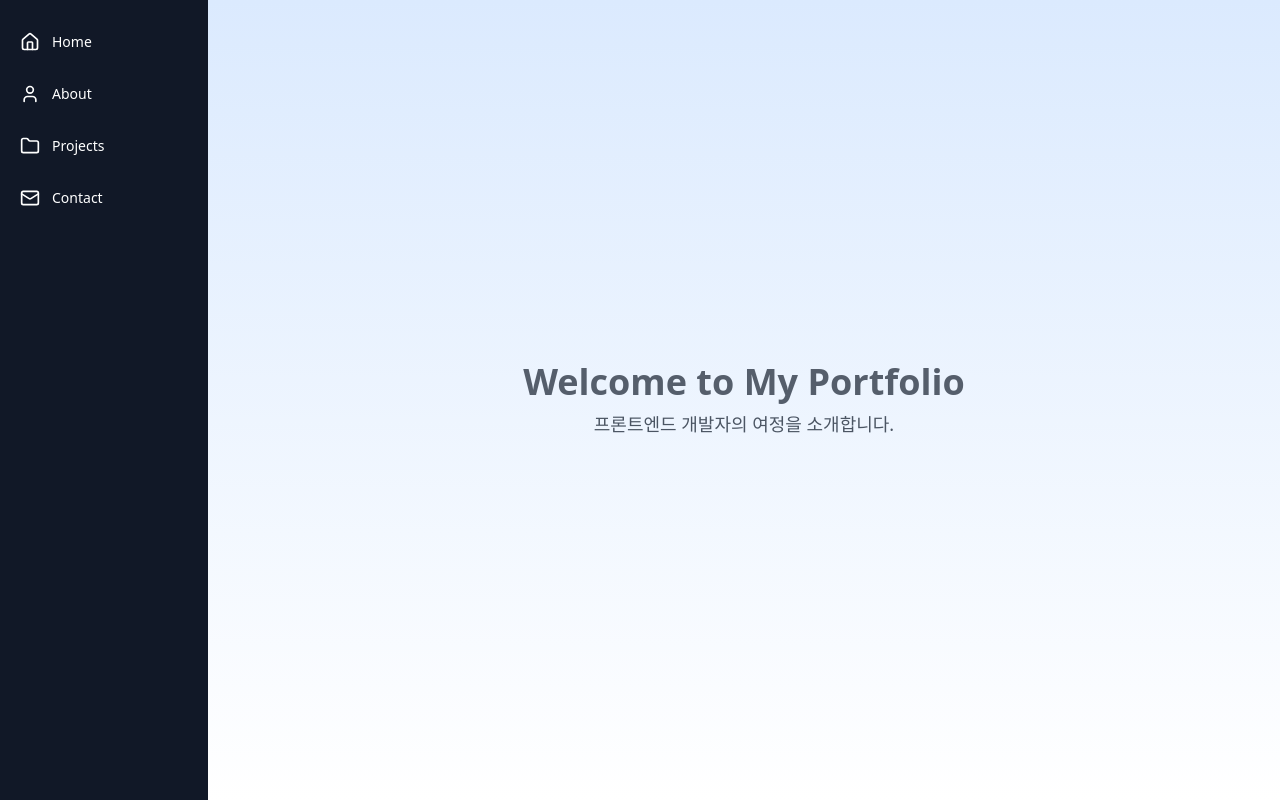
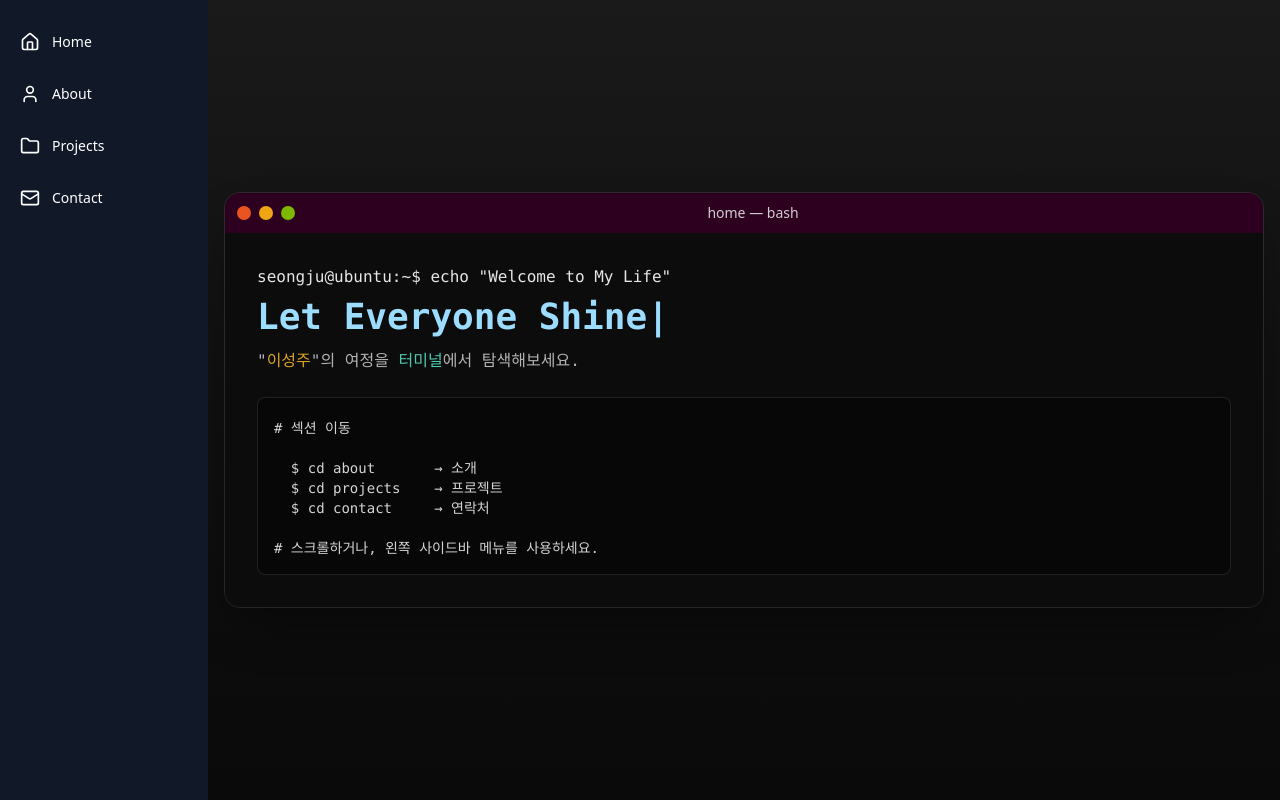
Before and after one commit to Seongju38/my-portfolio, a React (Vite) app: page /home in a window 1280 px wide. Built offline with nearby package versions, Linux system fonts and the light colour scheme.

Commit message:
Home.tsx UI  (터미널 감성 유지) 및 내용 변경

```diff
--- a/src/index.css
+++ b/src/index.css
@@ -12,9 +12,10 @@
     opacity: 0;
   }
 }
-/* .animate-cursor {
+
+.animate-cursor {
   animation: cursor-blink 1s step-end infinite;
-} */
+}
 
 /* :root {
   font-family: system-ui, Avenir, Helvetica, Arial, sans-serif;
--- a/src/pages/Home.tsx
+++ b/src/pages/Home.tsx
@@ -1,10 +1,44 @@
-import { useEffect, useState } from "react";
+import { useEffect, useState, ReactNode } from "react";
 import About from "./About";
 import Projects from "./Projects";
 
+function TerminalWindow({
+  title,
+  children,
+  id,
+}: {
+  title: string;
+  children: ReactNode;
+  id?: string;
+}) {
+  return (
+    <section
+      id={id}
+      className="h-screen snap-start flex items-center justify-center px-4"
+    >
+      <div className="w-full max-w-6xl rounded-2xl overflow-hidden shadow-2xl shadow-black/40 border border-white/10">
+        {/* window chrome */}
+        <div className="h-10 bg-[#2c001e] flex items-center justify-between px-3">
+          <div className="flex items-center gap-2">
+            <span className="inline-block h-3.5 w-3.5 rounded-full bg-[#E95420]" />
+            <span className="inline-block h-3.5 w-3.5 rounded-full bg-[#F0A513]" />
+            <span className="inline-block h-3.5 w-3.5 rounded-full bg-[#7FB800]" />
+          </div>
+          <div className="text-sm text-white/80 font-medium">{title}</div>
+          <div className="w-10" />
+        </div>
+        {/* body */}
+        <div className="bg-[#0c0c0c] text-[#e6e6e6] font-mono p-6 md:p-8">
+          {children}
+        </div>
+      </div>
+    </section>
+  );
+}
+
 function Home() {
   const [text, setText] = useState("");
-  const fullText = "Welcome to My Portfolio";
+  const fullText = "Let Everyone Shine";
 
   useEffect(() => {
     let i = 0;
@@ -18,40 +52,50 @@ function Home() {
   }, []);
 
   return (
-    <div className="h-screen flex flex-col">
+    <div className="h-screen flex flex-col bg-gradient-to-b from-[#1a1a1a] via-[#101010] to-[#0a0a0a]">
       <div className="flex-grow overflow-y-scroll snap-y snap-mandatory scroll-smooth">
         {/* Home Section */}
-        <section
-          id="home"
-          className="h-screen snap-start flex flex-col items-center justify-center text-center px-4 bg-gradient-to-b from-blue-100 to-white"
-        >
-          <h1 className="text-4xl font-bold text-gray-800 mb-2 animate-pulse">
+        <TerminalWindow title="home — bash" id="home">
+          <pre className="whitespace-pre-wrap leading-7 text-sm md:text-base">
+            {`seongju@ubuntu:~$ echo "Welcome to My Life"`}
+          </pre>
+          <h1 className="mt-2 text-2xl md:text-4xl font-bold text-[#9cdcfe]">
             {text}
+            <span className="animate-cursor">|</span>
           </h1>
-          <p className="text-lg text-gray-600">
-            프론트엔드 개발자의 여정을 소개합니다.
+          <p className="mt-3 text-[#b3b3b3]">
+            "<span className="text-[#daa520]">이성주</span>"의 여정을{" "}
+            <span className="text-[#4ec9b0]">터미널</span>에서 탐색해보세요.
           </p>
-        </section>
+          <div className="mt-6 rounded-lg border border-white/10 bg-black/40 p-4 text-sm text-[#d4d4d4]">
+            {/* <div className="text-[#4ec9b0]">$</div> */}
+            <pre className="mt-1 whitespace-pre-wrap">
+              {`# 섹션 이동
+
+  $ cd about       → 소개
+  $ cd projects    → 프로젝트
+  $ cd contact     → 연락처
+
+# 스크롤하거나, 왼쪽 사이드바 메뉴를 사용하세요.`}
+            </pre>
+          </div>
+        </TerminalWindow>
 
         {/* About Section */}
-        <section
-          id="about"
-          className="h-screen snap-start flex items-center justify-center bg-white text-gray-800 px-8"
-        >
-          <div className="max-w-3xl">
+        <TerminalWindow title="about — bash" id="about">
+          <pre className="text-[#b3b3b3] text-sm">{`seongju@ubuntu:~$ cat about.txt`}</pre>
+          <div className="mt-4">
             <About />
           </div>
-        </section>
+        </TerminalWindow>
 
         {/* Projects Section */}
-        <section
-          id="projects"
-          className="h-screen snap-start flex items-center justify-center bg-gray-100 text-gray-800 px-8"
-        >
-          <div className="max-w-3xl">
+        <TerminalWindow title="projects — bash" id="projects">
+          <pre className="text-[#b3b3b3] text-sm">{`seongju@ubuntu:~$ ls ./projects`}</pre>
+          <div className="mt-4">
             <Projects />
           </div>
-        </section>
+        </TerminalWindow>
       </div>
     </div>
   );
```
